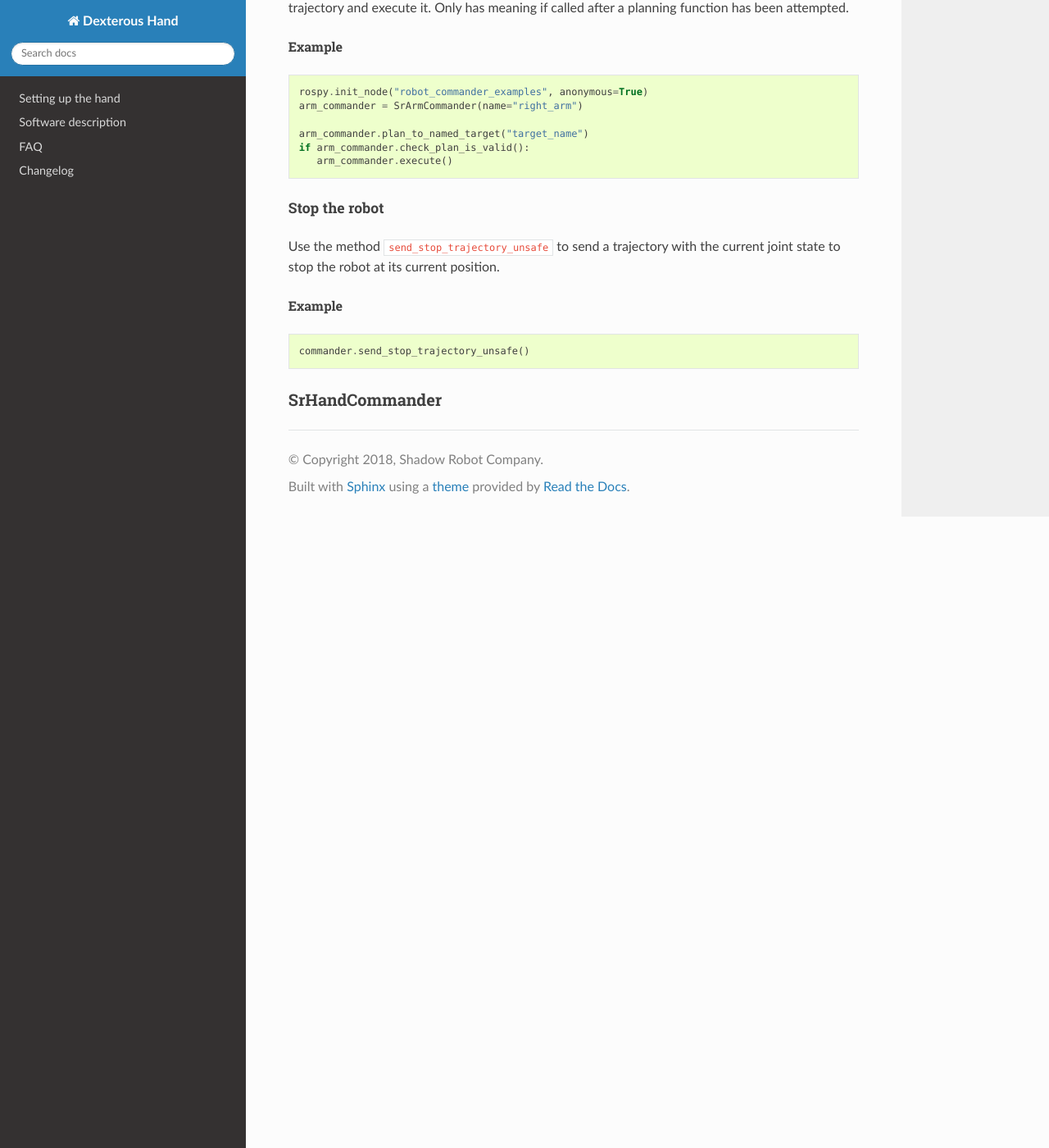
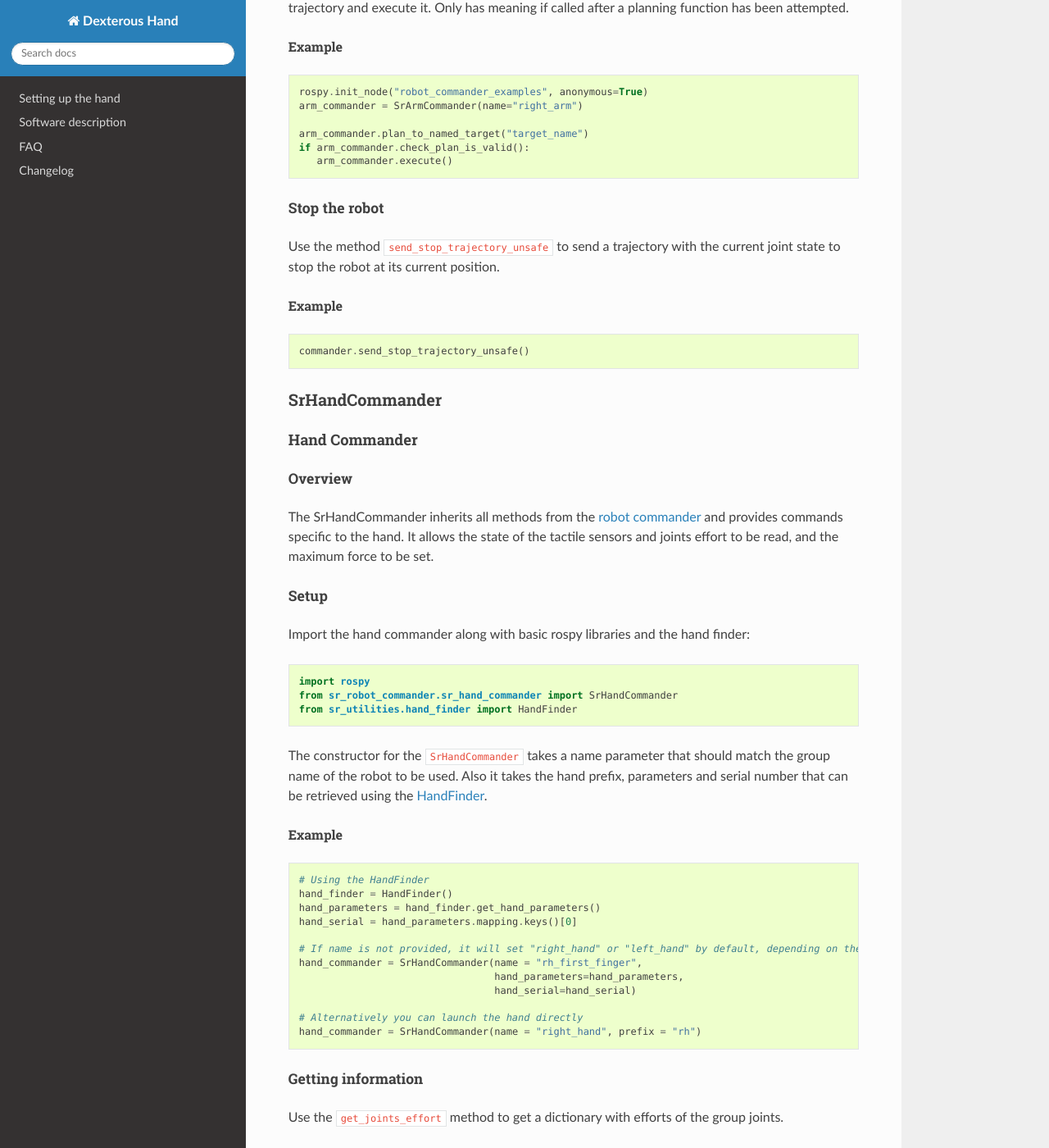
Before and after one commit to shadow-robot/sr_dexterous_hand_documentation, a Sphinx documentation site: the page built from docs/user_guide/2_software_description.md, in a window 1280 px wide and 1400 px high, scrolled down 29548 px. Shown: the whole window at 82% size. Built offline with Sphinx 7.4.7 and the Read the Docs theme 2.0.0, drawn with Linux system fonts in a browser that asks for light colours; some of the changed text lies outside the part shown.

Commit message:
added handCommander

````diff
--- a/docs/user_guide/2_software_description.md
+++ b/docs/user_guide/2_software_description.md
@@ -1174,3 +1174,87 @@ Example
 ```
 
 ### SrHandCommander
+
+```eval_rst
+Hand Commander
+-------------
+
+Overview
+~~~~~~~~~~~
+
+The SrHandCommander inherits all methods from the `robot commander <RobotCommander.html>`__ and provides commands specific to the hand. It allows the state of the tactile sensors and joints effort to be read, and the maximum force to be set.
+
+Setup
+~~~~~~~~
+
+Import the hand commander along with basic rospy libraries and the hand finder:
+
+.. code:: python
+
+    import rospy
+    from sr_robot_commander.sr_hand_commander import SrHandCommander
+    from sr_utilities.hand_finder import HandFinder
+
+The constructor for the ``SrHandCommander`` takes a name parameter that should match the group name of the robot to be used. Also it takes the hand prefix, parameters and serial number that can be retrieved using the `HandFinder <https://github.com/shadow-robot/sr_core/blob/indigo-devel/sr_utilities/scripts/sr_utilities/hand_finder.py>`__.
+
+Example
+^^^^^^^
+
+.. code:: python
+
+    # Using the HandFinder
+    hand_finder = HandFinder()
+    hand_parameters = hand_finder.get_hand_parameters()
+    hand_serial = hand_parameters.mapping.keys()[0]
+
+    # If name is not provided, it will set "right_hand" or "left_hand" by default, depending on the hand.
+    hand_commander = SrHandCommander(name = "rh_first_finger",
+                                     hand_parameters=hand_parameters,
+                                     hand_serial=hand_serial)
+
+    # Alternatively you can launch the hand directly
+    hand_commander = SrHandCommander(name = "right_hand", prefix = "rh")
+
+Getting information
+~~~~~~~~
+
+Use the ``get_joints_effort`` method to get a dictionary with efforts of the group joints.
+
+.. code:: python
+
+    hand_joints_effort = hand_commander.get_joints_effort()
+    print("Hand joints effort \n " + str(hand_joints_effort) + "\n")
+
+
+Use the ``get_tactile_type`` to get a string indicating the type of tactile
+sensors present (e.g. PST, biotac, UBI0) or ``get_tactile_state`` to get
+an object containing tactile data. The structure of the data is
+different for every ``tactile_type`` .
+
+.. code:: python
+
+    tactile_type = hand_commander.get_tactile_type()
+    tactile_state = hand_commander.get_tactile_state()
+
+    print("Hand tactile type\n" + tactile_type + "\n")
+    print("Hand tactile state\n" + str(tactile_state) + "\n")
+
+Set the maximum force
+~~~~~~~~~~~~~~~
+
+Use the method ``set_max_force`` to set the maximum force for a hand joint.
+
+Parameters:
+
+-  *joint\_name* name of the joint.
+-  *value* maximum force value
+
+Example
+^^^^^^^
+
+.. code:: python
+
+    ## The limits in the current implementation of the firmware are from 200 to 1000 (measured in custom units)
+    hand_commander.set_max_force("rh_FFJ3", 600)
+
+```
````
